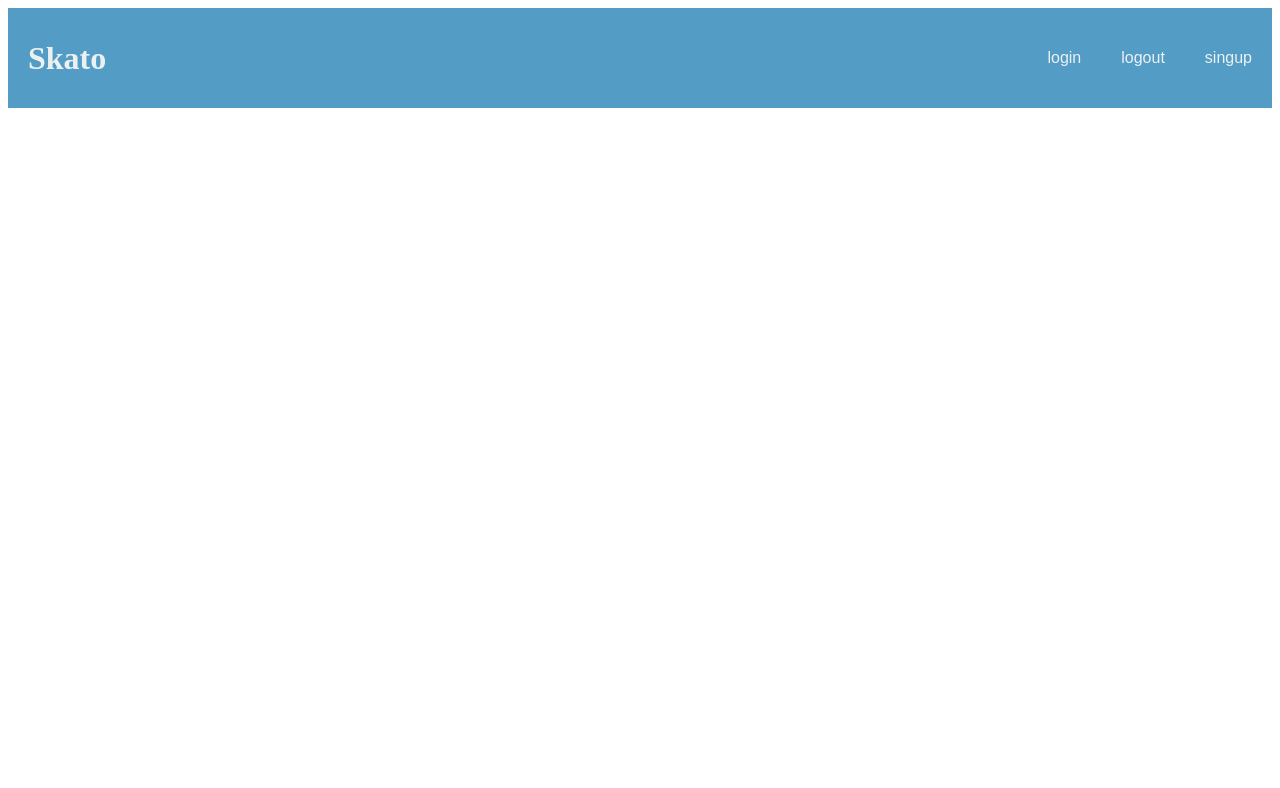
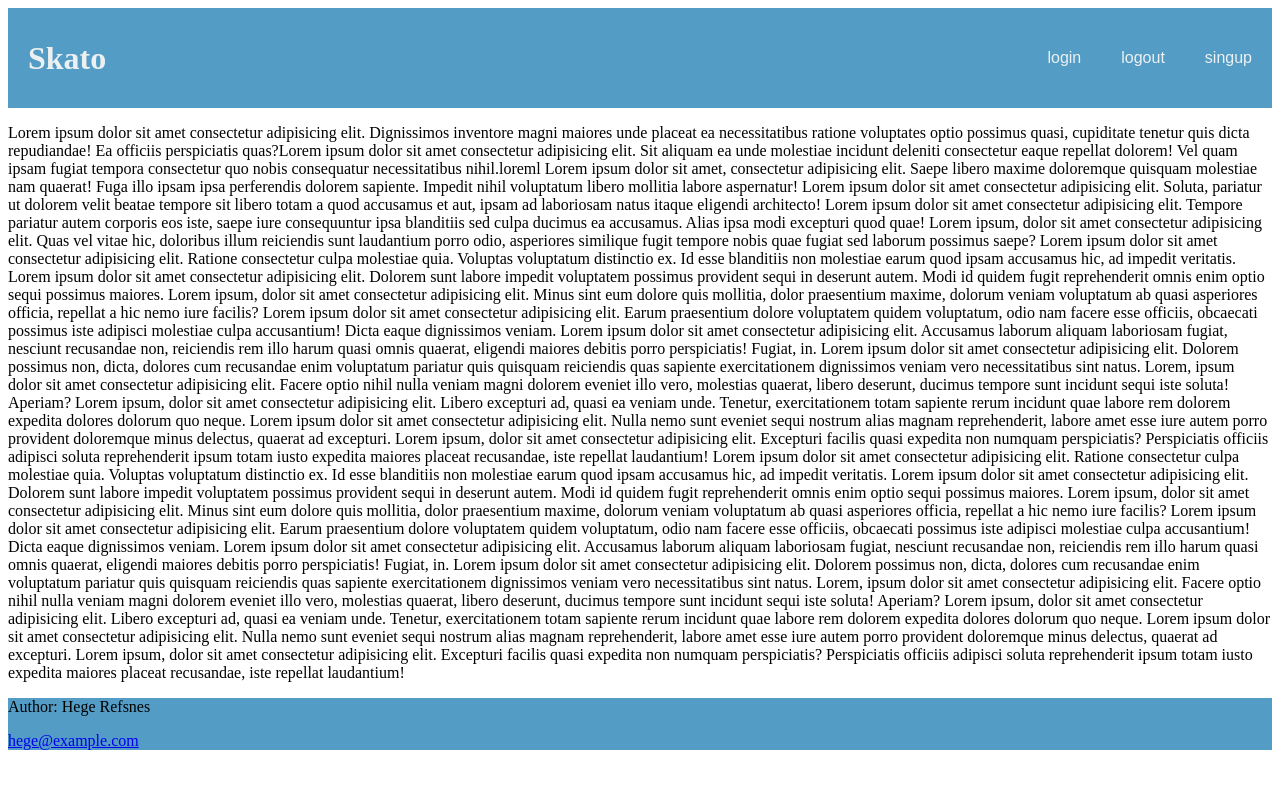
Before and after one commit to LeandroCarolino01/skato, an Angular app: page / in a window 1280 px wide. Shown: the top 788 px of the page. Built offline with nearby package versions, Linux system fonts and the light colour scheme.

Commit message:
footer changed

```diff
--- a/src/app/app.component.html
+++ b/src/app/app.component.html
@@ -1,5 +1,6 @@
 <app-navbar></app-navbar>
 <!-- <i class="fa fa-american-sign-language-interpreting fa-3x" aria-hidden="true"> </i>
 <i class="fa fa-bandcamp fa-3xgti " aria-hidden="true" ></i> -->
-
+<app-home></app-home>
 <router-outlet></router-outlet>
+<app-footer></app-footer>
--- a/src/app/components/footer/footer.component.html
+++ b/src/app/components/footer/footer.component.html
@@ -1 +1,4 @@
-<p>footer works!</p>
+<footer>
+    <p>Author: Hege Refsnes</p>
+    <p><a href="mailto:hege@example.com">hege@example.com</a></p>
+  </footer>
--- a/src/app/components/footer/footer.component.scss
+++ b/src/app/components/footer/footer.component.scss
@@ -0,0 +1,4 @@
+$base-color: #539cc6;
+footer{
+    background-color: $base-color;
+}
--- a/src/app/components/home/home.component.html
+++ b/src/app/components/home/home.component.html
@@ -1 +1,22 @@
-<p>home works!</p>
+<p>Lorem ipsum dolor sit amet consectetur adipisicing elit. Dignissimos inventore magni maiores unde placeat ea necessitatibus ratione voluptates optio possimus quasi, cupiditate tenetur quis dicta repudiandae! Ea officiis perspiciatis quas?Lorem ipsum dolor sit amet consectetur adipisicing elit. Sit aliquam ea unde molestiae incidunt deleniti consectetur eaque repellat dolorem! Vel quam ipsam fugiat tempora consectetur quo nobis consequatur necessitatibus nihil.loreml Lorem ipsum dolor sit amet, consectetur adipisicing elit. Saepe libero maxime doloremque quisquam molestiae nam quaerat! Fuga illo ipsam ipsa perferendis dolorem sapiente. Impedit nihil voluptatum libero mollitia labore aspernatur! Lorem ipsum dolor sit amet consectetur adipisicing elit. Soluta, pariatur ut dolorem velit beatae tempore sit libero totam a quod accusamus et aut, ipsam ad laboriosam natus itaque eligendi architecto! Lorem ipsum dolor sit amet consectetur adipisicing elit. Tempore pariatur autem corporis eos iste, saepe iure consequuntur ipsa blanditiis sed culpa ducimus ea accusamus. Alias ipsa modi excepturi quod quae! Lorem ipsum, dolor sit amet consectetur adipisicing elit. Quas vel vitae hic, doloribus illum reiciendis sunt laudantium porro odio, asperiores similique fugit tempore nobis quae fugiat sed laborum possimus saepe?
+    Lorem ipsum dolor sit amet consectetur adipisicing elit. Ratione consectetur culpa molestiae quia. Voluptas voluptatum distinctio ex. Id esse blanditiis non molestiae earum quod ipsam accusamus hic, ad impedit veritatis.
+    Lorem ipsum dolor sit amet consectetur adipisicing elit. Dolorem sunt labore impedit voluptatem possimus provident sequi in deserunt autem. Modi id quidem fugit reprehenderit omnis enim optio sequi possimus maiores.
+    Lorem ipsum, dolor sit amet consectetur adipisicing elit. Minus sint eum dolore quis mollitia, dolor praesentium maxime, dolorum veniam voluptatum ab quasi asperiores officia, repellat a hic nemo iure facilis?
+    Lorem ipsum dolor sit amet consectetur adipisicing elit. Earum praesentium dolore voluptatem quidem voluptatum, odio nam facere esse officiis, obcaecati possimus iste adipisci molestiae culpa accusantium! Dicta eaque dignissimos veniam.
+    Lorem ipsum dolor sit amet consectetur adipisicing elit. Accusamus laborum aliquam laboriosam fugiat, nesciunt recusandae non, reiciendis rem illo harum quasi omnis quaerat, eligendi maiores debitis porro perspiciatis! Fugiat, in.
+    Lorem ipsum dolor sit amet consectetur adipisicing elit. Dolorem possimus non, dicta, dolores cum recusandae enim voluptatum pariatur quis quisquam reiciendis quas sapiente exercitationem dignissimos veniam vero necessitatibus sint natus.
+    Lorem, ipsum dolor sit amet consectetur adipisicing elit. Facere optio nihil nulla veniam magni dolorem eveniet illo vero, molestias quaerat, libero deserunt, ducimus tempore sunt incidunt sequi iste soluta! Aperiam?
+    Lorem ipsum, dolor sit amet consectetur adipisicing elit. Libero excepturi ad, quasi ea veniam unde. Tenetur, exercitationem totam sapiente rerum incidunt quae labore rem dolorem expedita dolores dolorum quo neque.
+    Lorem ipsum dolor sit amet consectetur adipisicing elit. Nulla nemo sunt eveniet sequi nostrum alias magnam reprehenderit, labore amet esse iure autem porro provident doloremque minus delectus, quaerat ad excepturi.
+    Lorem ipsum, dolor sit amet consectetur adipisicing elit. Excepturi facilis quasi expedita non numquam perspiciatis? Perspiciatis officiis adipisci soluta reprehenderit ipsum totam iusto expedita maiores placeat recusandae, iste repellat laudantium!
+    Lorem ipsum dolor sit amet consectetur adipisicing elit. Ratione consectetur culpa molestiae quia. Voluptas voluptatum distinctio ex. Id esse blanditiis non molestiae earum quod ipsam accusamus hic, ad impedit veritatis.
+    Lorem ipsum dolor sit amet consectetur adipisicing elit. Dolorem sunt labore impedit voluptatem possimus provident sequi in deserunt autem. Modi id quidem fugit reprehenderit omnis enim optio sequi possimus maiores.
+    Lorem ipsum, dolor sit amet consectetur adipisicing elit. Minus sint eum dolore quis mollitia, dolor praesentium maxime, dolorum veniam voluptatum ab quasi asperiores officia, repellat a hic nemo iure facilis?
+    Lorem ipsum dolor sit amet consectetur adipisicing elit. Earum praesentium dolore voluptatem quidem voluptatum, odio nam facere esse officiis, obcaecati possimus iste adipisci molestiae culpa accusantium! Dicta eaque dignissimos veniam.
+    Lorem ipsum dolor sit amet consectetur adipisicing elit. Accusamus laborum aliquam laboriosam fugiat, nesciunt recusandae non, reiciendis rem illo harum quasi omnis quaerat, eligendi maiores debitis porro perspiciatis! Fugiat, in.
+    Lorem ipsum dolor sit amet consectetur adipisicing elit. Dolorem possimus non, dicta, dolores cum recusandae enim voluptatum pariatur quis quisquam reiciendis quas sapiente exercitationem dignissimos veniam vero necessitatibus sint natus.
+    Lorem, ipsum dolor sit amet consectetur adipisicing elit. Facere optio nihil nulla veniam magni dolorem eveniet illo vero, molestias quaerat, libero deserunt, ducimus tempore sunt incidunt sequi iste soluta! Aperiam?
+    Lorem ipsum, dolor sit amet consectetur adipisicing elit. Libero excepturi ad, quasi ea veniam unde. Tenetur, exercitationem totam sapiente rerum incidunt quae labore rem dolorem expedita dolores dolorum quo neque.
+    Lorem ipsum dolor sit amet consectetur adipisicing elit. Nulla nemo sunt eveniet sequi nostrum alias magnam reprehenderit, labore amet esse iure autem porro provident doloremque minus delectus, quaerat ad excepturi.
+    Lorem ipsum, dolor sit amet consectetur adipisicing elit. Excepturi facilis quasi expedita non numquam perspiciatis? Perspiciatis officiis adipisci soluta reprehenderit ipsum totam iusto expedita maiores placeat recusandae, iste repellat laudantium!
+</p>
```
